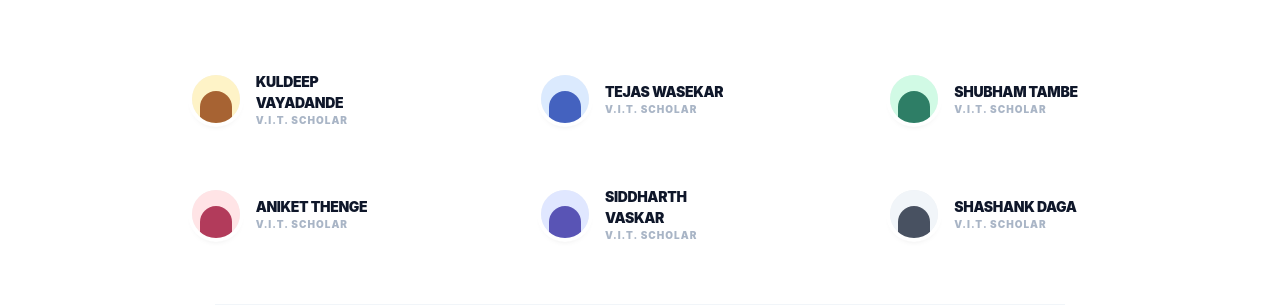
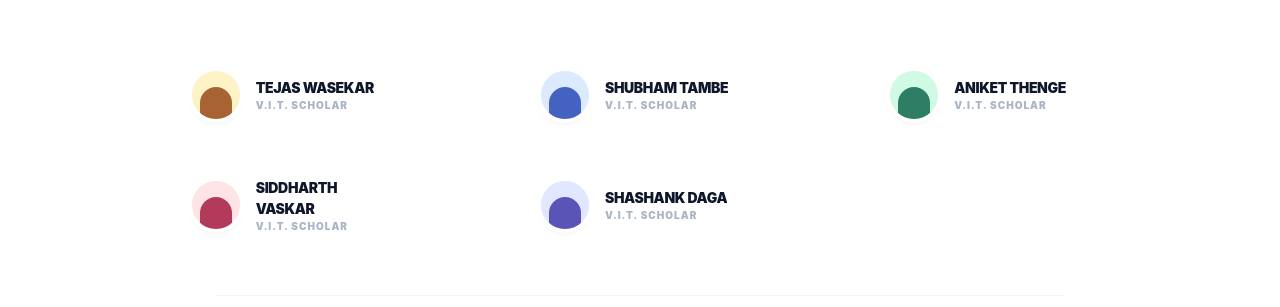
Before and after one commit to Tejaswasekar/Blog-Frontend, a React (Vite) app: page / in a window 1280 px wide. Shown: the part 324-631 px from the top of the page. Built offline with nearby package versions, Linux system fonts and the light colour scheme; no server answers.

Commit message:
chore: remove Kuldeep Vayadande from authors list

```diff
--- a/src/App.jsx
+++ b/src/App.jsx
@@ -158,7 +158,7 @@ function App() {
 
           <div className="grid grid-cols-2 md:grid-cols-3 gap-y-8 gap-x-4 md:gap-x-12 mt-4 justify-items-center w-full max-w-[1000px]">
             {[
-              "Kuldeep Vayadande", "Tejas Wasekar", "Shubham Tambe",
+              "Tejas Wasekar", "Shubham Tambe",
               "Aniket Thenge", "Siddharth Vaskar", "Shashank Daga"
             ].map((name, i) => (
               <div key={name} className="flex items-center gap-4 px-5 py-3 rounded-2xl transition-all duration-500 hover:bg-white/80 hover:shadow-[0_15px_30px_-10px_rgba(0,0,0,0.06)] hover:backdrop-blur-lg group border border-transparent hover:border-white/90 w-full max-w-[240px]">
```
